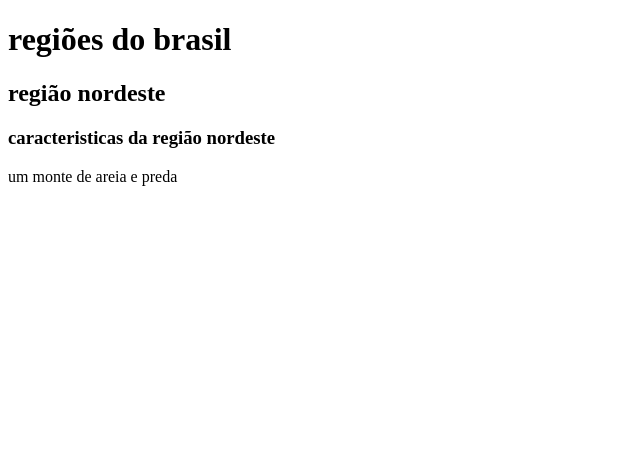
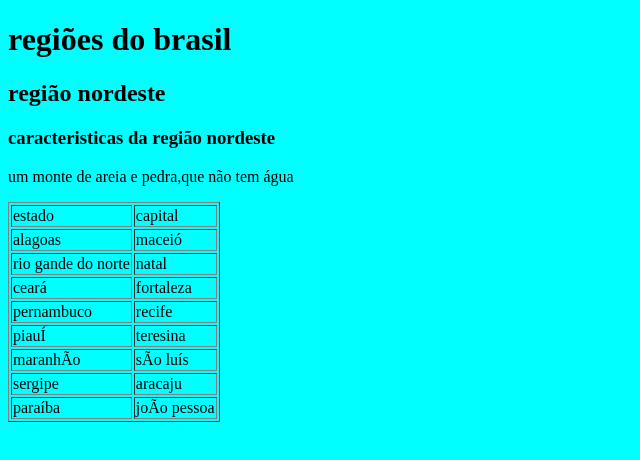
Before and after one commit to reverberaInformatica/projeto_isabele, a plain HTML site: page index.html in a window 1280 px wide. Shown: the whole page, without its empty margins (0-640 px from the left). Drawn offline with Linux system fonts and the light colour scheme.

Commit message:
Adiciona tabela

```diff
--- /dev/null
+++ b/estilo.css
@@ -0,0 +1,4 @@
+body{
+    background-color: aqua;
+    color: black;
+}
--- a/index.html
+++ b/index.html
@@ -4,11 +4,50 @@
     <meta charset="UTF-8">
     <meta name="viewport" content="width=device-width, initial-scale=1.0">
     <title>região nordeste</title>
+    <link rel="stylesheet" href="estilo.css">
 </head>
 <body>
  <h1>regiões do brasil</h1>
  <h2>região nordeste</h2>
  <h3>caracteristicas da região nordeste</h3>
- um monte de areia e preda
+ <p>um monte de areia e pedra,que não tem água</p>
+ <table border>
+    <tr>
+        <td>estado</td>
+        <td>capital</td>
+    </tr>
+    <tr>
+          <td>alagoas</td>
+          <td>maceió</td>
+    </tr>
+    <tr>
+        <td>rio gande do norte</td>
+        <td>natal</td>
+    </tr>
+<tr>
+<td>ceará</td>
+<td>fortaleza</td>
+</tr>
+<tr>
+    <td>pernambuco</td>
+    <td>recife</td>
+</tr>
+<tr>
+   <td>piauÍ</td>
+   <td>teresina</td>
+</tr>
+<tr>
+   <td>maranhÃo</td>
+    <td>sÃo luís</td>
+</tr>
+<tr>
+    <td>sergipe</td>
+    <td>aracaju</td>
+</tr>
+<tr>
+    <td>paraíba</td>
+    <td>joÃo pessoa</td>
+</tr>
+ </table>
 </body>
 </html>
```
